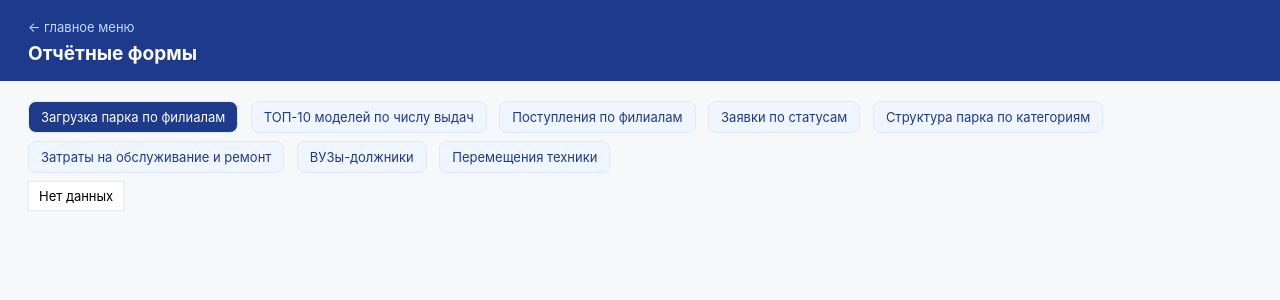
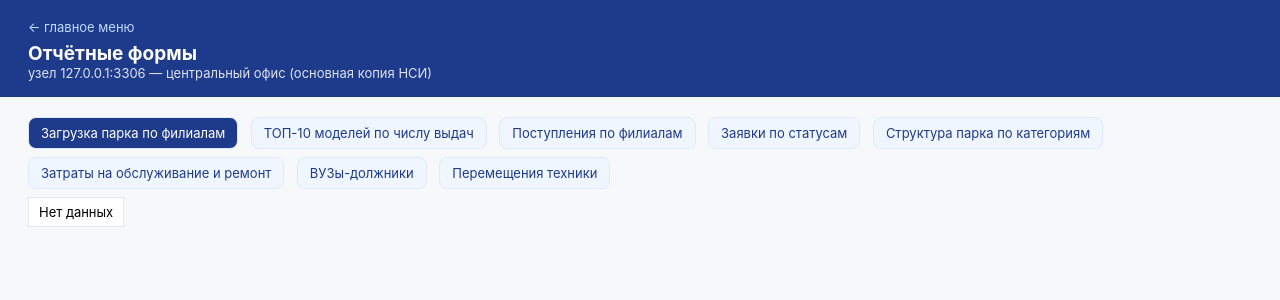
Before and after one commit to AveRake/rbd_project, a PHP site: page /reports.php in a window 1280 px wide. Shown: the top 300 px of the page. Run offline with PHP 8.4, Linux system fonts and the light colour scheme; data that the repository does not hold is empty.

Commit message:
Приложение: в шапке показывается роль узла
Раньше был виден только порт (3308), что ничего не говорит при показе.
Теперь выводится расшифровка: центральный офис / филиал СПб / филиал
Казань / узел консолидации — на всех страницах (меню, таблицы, отчёты).

```diff
--- a/app/config.php
+++ b/app/config.php
@@ -12,6 +12,26 @@ function cfg(string $key, string $default): string
 }
 
 const DB_NAME = 'campusrent';
+
+/** Роль узла по номеру порта: чтобы на экране было видно, какая база открыта. */
+function node_role(): string
+{
+    $roles = [
+        '3306' => 'центральный офис (основная копия НСИ)',
+        '3307' => 'филиал Санкт-Петербург',
+        '3308' => 'узел консолидации (сводная копия)',
+        '3309' => 'филиал Казань',
+    ];
+    $port = cfg('DB_PORT', '3306');
+    return $roles[$port] ?? 'внешний узел';
+}
+
+/** Подпись узла для шапки страницы: адрес, порт и роль. */
+function node_caption(): string
+{
+    return cfg('DB_HOST', '127.0.0.1') . ':' . cfg('DB_PORT', '3306')
+        . ' — ' . node_role();
+}
 
 function db(): PDO
 {
--- a/app/index.php
+++ b/app/index.php
@@ -44,7 +44,7 @@ try {
 <body>
 <header>
   <h1>CampusRent — сервис аренды техники для высших учебных заведений</h1>
-  <div class="sub">Распределённая автоматизированная информационная система · узел <?= h($node) ?></div>
+  <div class="sub">Распределённая автоматизированная информационная система · узел <?= h(node_caption()) ?></div>
 </header>
 <main>
   <?php if ($error): ?>
--- a/app/reports.php
+++ b/app/reports.php
@@ -77,6 +77,7 @@ if (isset($reports[$selected])) {
 <header>
   <a href="index.php">← главное меню</a>
   <h1>Отчётные формы</h1>
+  <div style="opacity:.85;font-size:13px">узел <?= h(node_caption()) ?></div>
 </header>
 <main>
   <nav>
--- a/app/table.php
+++ b/app/table.php
@@ -108,6 +108,7 @@ $pkNames = array_column($pkCols, 'Column_name');
 <header>
   <a href="index.php">← главное меню</a>
   <h1><?= h(table_title($table)) ?> <span style="font-weight:400;font-size:13px">(<?= h($table) ?>)</span></h1>
+  <div style="opacity:.85;font-size:13px">узел <?= h(node_caption()) ?></div>
 </header>
 <main>
   <?php if ($message): ?><div class="msg"><?= h($message) ?></div><?php endif; ?>
```
